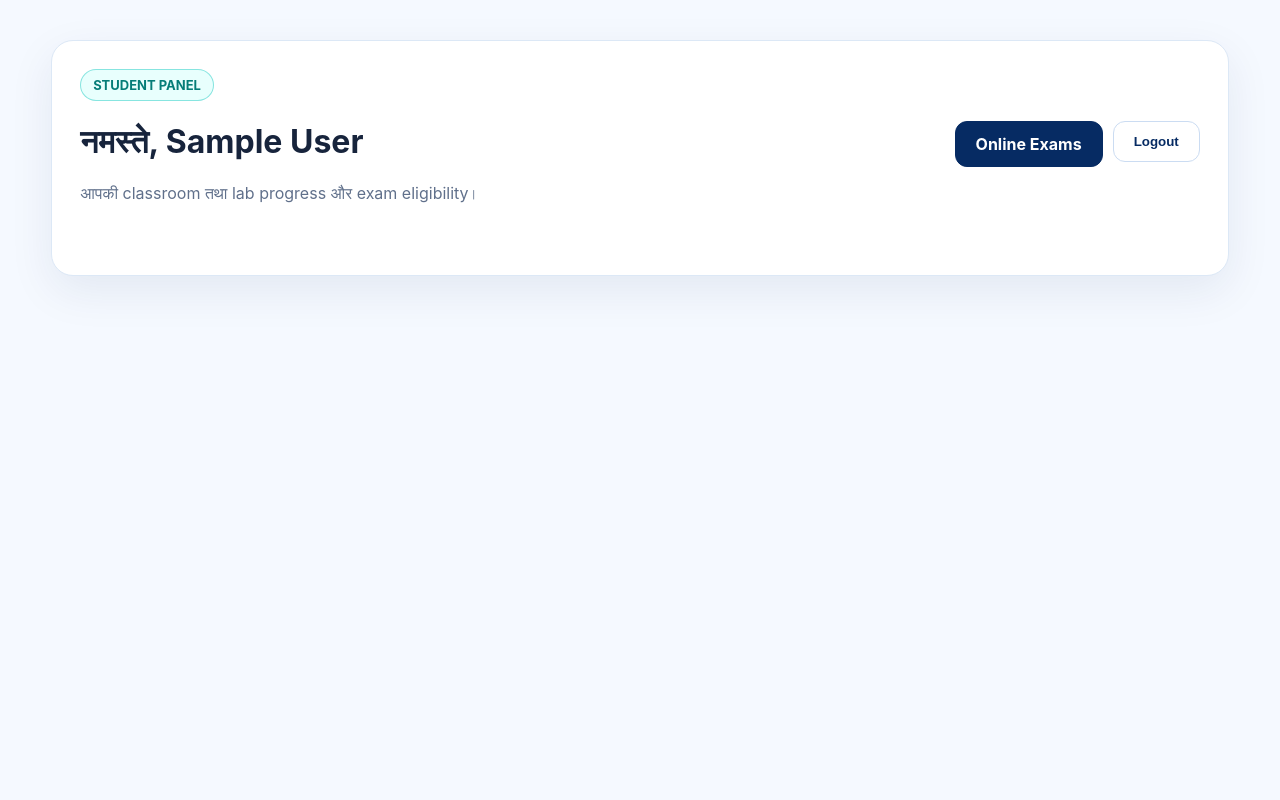
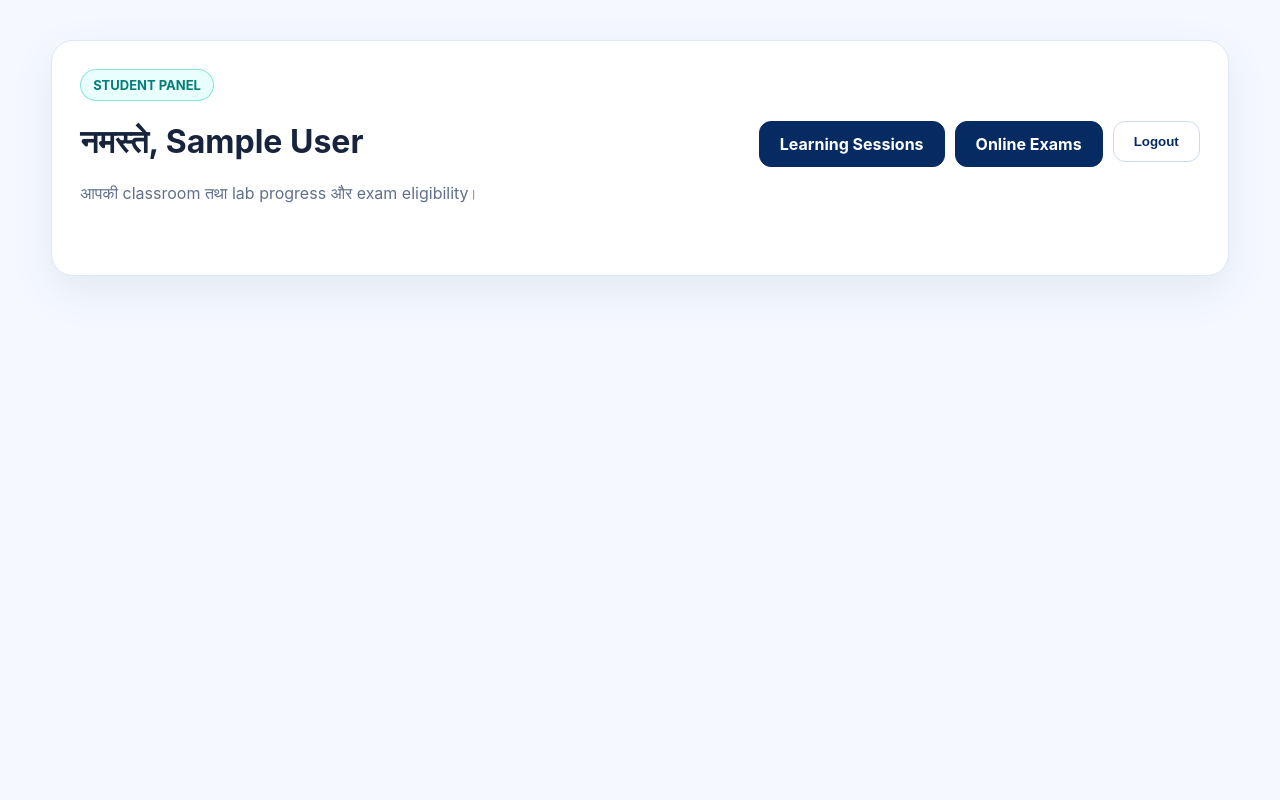
Before and after one commit to shekharnalanda/KYP, a Laravel app: page /student in a window 1280 px wide. Run offline with Laravel 12, Linux system fonts and the light colour scheme; the visitor is signed in with stand-in values (Sample User, id 1); data that the repository does not hold is empty; parts of the project's set-up code (start-up, migrations or seed data) failed here and were passed over.

Commit message:
feat: connect student learning sessions

```diff
--- a/resources/views/panels/student.blade.php
+++ b/resources/views/panels/student.blade.php
@@ -2,10 +2,7 @@
 @section('title', 'Student Dashboard | KYP')
 @section('body')
 <div class="panel-shell"><div class="container"><div class="panel">
-<div style="display:flex;justify-content:space-between;align-items:center;gap:18px;flex-wrap:wrap"><div><span class="eyebrow" style="color:#057d78;background:#e8fffd">STUDENT PANEL</span><h1>नमस्ते, {{ auth()->user()->name }}</h1><p style="color:var(--muted)">आपकी classroom तथा lab progress और exam eligibility।</p></div><div style="display:flex;gap:10px"><a class="btn btn-primary" href="{{ route('student.exams') }}">Online Exams</a><form method="POST" action="{{ route('logout') }}">@csrf<button class="btn btn-light">Logout</button></form></div></div>
-<div class="cards" style="margin-top:28px">
-@foreach($summary as $item)
-<article class="card"><div class="icon">{{ $item['course']->code }}</div><h3>{{ $item['course']->name }}</h3><p>Lab: {{ $item['lab_sessions'] }}/{{ $item['course']->total_sessions }} • Classroom: {{ $item['classroom_sessions'] }}</p><div style="height:9px;background:#e6eef8;border-radius:9px;overflow:hidden;margin:14px 0"><div style="width:{{ $item['progress'] }}%;height:100%;background:var(--teal)"></div></div><div class="metric">{{ $item['required_sessions'] ? ($item['eligible'] ? 'Exam Eligible' : $item['required_sessions'].' lab sessions required') : 'Advanced Module' }}</div></article>
-@endforeach
-</div></div></div></div>
+<div style="display:flex;justify-content:space-between;align-items:center;gap:18px;flex-wrap:wrap"><div><span class="eyebrow" style="color:#057d78;background:#e8fffd">STUDENT PANEL</span><h1>नमस्ते, {{ auth()->user()->name }}</h1><p style="color:var(--muted)">आपकी classroom तथा lab progress और exam eligibility।</p></div><div style="display:flex;gap:10px;flex-wrap:wrap"><a class="btn btn-primary" href="{{ route('learning.index') }}">Learning Sessions</a><a class="btn btn-primary" href="{{ route('student.exams') }}">Online Exams</a><form method="POST" action="{{ route('logout') }}">@csrf<button class="btn btn-light">Logout</button></form></div></div>
+<div class="cards" style="margin-top:28px">@foreach($summary as $item)<article class="card"><div class="icon">{{ $item['course']->code }}</div><h3>{{ $item['course']->name }}</h3><p>Lab: {{ $item['lab_sessions'] }}/{{ $item['course']->total_sessions }} • Classroom: {{ $item['classroom_sessions'] }}</p><div style="height:9px;background:#e6eef8;border-radius:9px;overflow:hidden;margin:14px 0"><div style="width:{{ $item['progress'] }}%;height:100%;background:var(--teal)"></div></div><div class="metric">{{ $item['required_sessions'] ? ($item['eligible'] ? 'Exam Eligible' : $item['required_sessions'].' lab sessions required') : 'Advanced Module' }}</div></article>@endforeach</div>
+</div></div></div>
 @endsection
```
